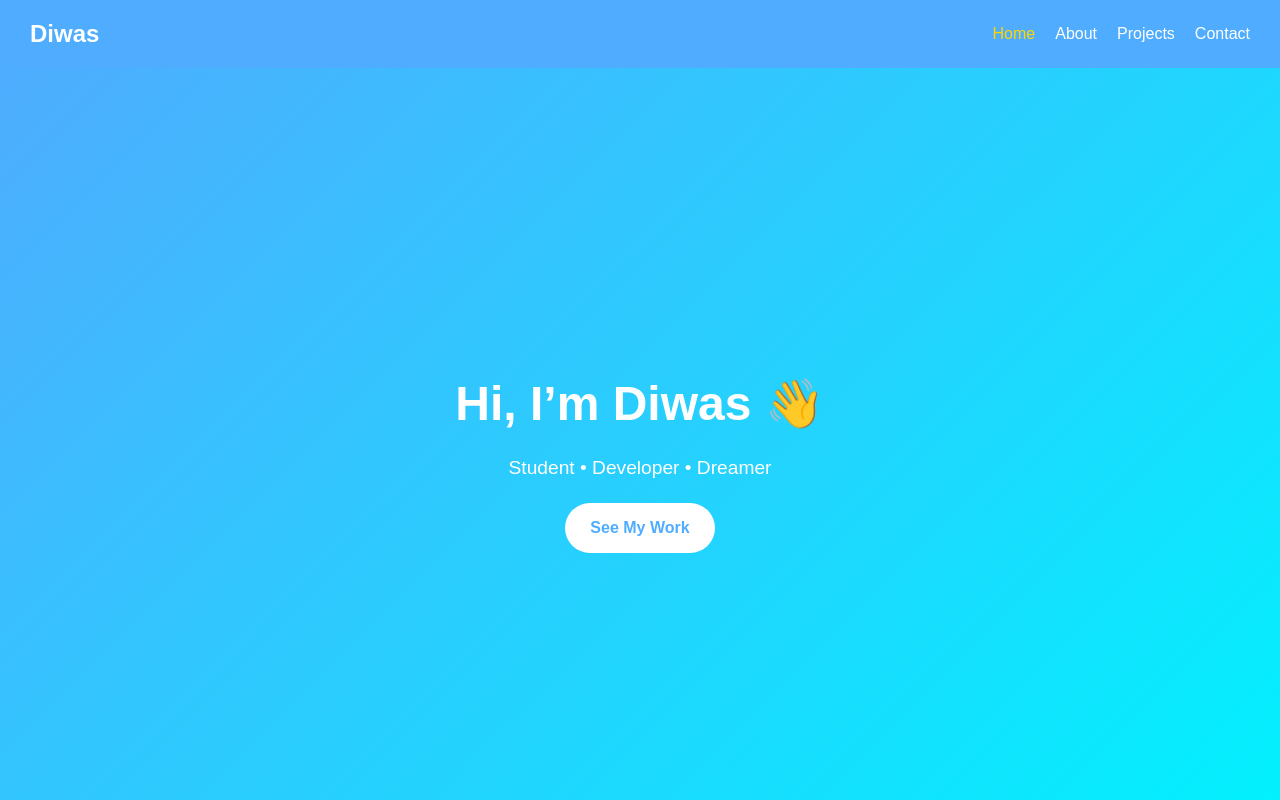
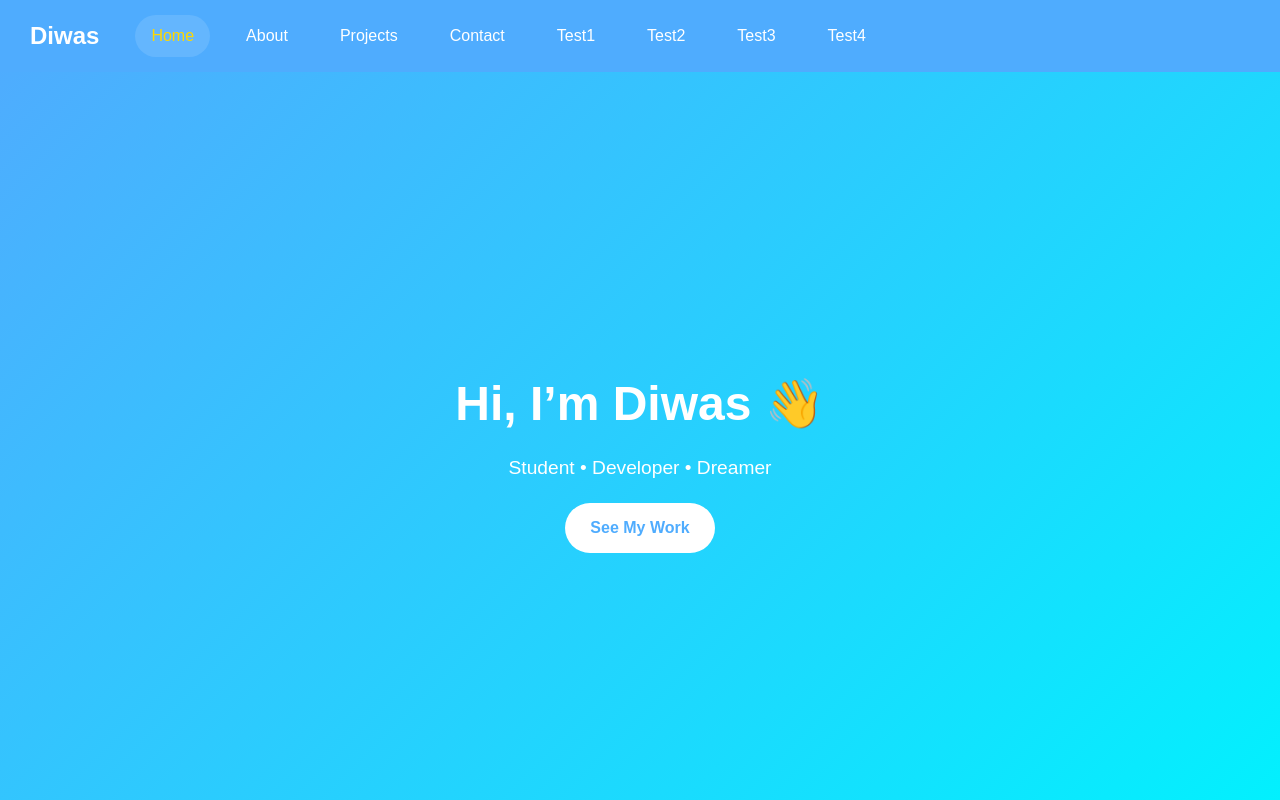
Before and after one commit to techdiwas/techdiwas.github.io, a plain HTML site: page index.html in a window 1280 px wide. Shown: the top 800 px of the page. Drawn offline with Linux system fonts and the light colour scheme.

Commit message:
website: scroll header section
Signed-off-by: techdiwas <diwasneupane652@gmail.com>

```diff
--- a/index.html
+++ b/index.html
@@ -7,17 +7,25 @@
     <link rel="stylesheet" href="style.css" />
 </head>
 <body>
-    <nav>
+    <!-- Horizontally scrollable nav -->
+    <nav class="scroll-header">
         <div class="logo">Diwas</div>
+        <div class="horizontal-scroll">
             <ul>
                 <li><a href="#home" class="active">Home</a></li>
                 <li><a href="#about">About</a></li>
                 <li><a href="#projects">Projects</a></li>
                 <li><a href="#contact">Contact</a></li>
+                <!-- Add more items to demonstrate scrolling -->
+                <li><a href="#test1">Test1</a></li>
+                <li><a href="#test2">Test2</a></li>
+                <li><a href="#test3">Test3</a></li>
+                <li><a href="#test4">Test4</a></li>
             </ul>
+        </div>
     </nav>
 
-    <!-- Scrollable Tech Tags Section -->
+    <!-- Scrollable Tech Tags Section (unchanged) -->
     <div class="scrollable-top">
       <div class="scroll-item">Home</div>
       <div class="scroll-item">About</div>
--- a/style.css
+++ b/style.css
@@ -13,13 +13,12 @@ body {
     line-height: 1.6;
 }
 
-/* Navbar */
-nav {
+/* Horizontally scrollable nav header */
+nav.scroll-header {
     display: flex;
-    justify-content: space-between;
     align-items: center;
     background: #4facfe;
-    padding: 15px 30px;
+    padding: 15px 0 15px 30px;
     position: fixed;
     width: 100%;
     top: 0;
@@ -27,30 +26,64 @@ nav {
     color: white;
 }
 
-nav .logo {
+nav.scroll-header .logo {
     font-size: 1.5rem;
     font-weight: bold;
+    margin-right: 16px;
+    flex-shrink: 0;
 }
 
-nav ul {
-    display: flex;
-    list-style: none;
+nav.scroll-header .horizontal-scroll {
+    overflow-x: auto;
+    white-space: nowrap;
+    flex: 1 1 auto;
+    scrollbar-width: none;
 }
 
-nav ul li {
+nav.scroll-header .horizontal-scroll::-webkit-scrollbar {
+    display: none;
+}
+
+nav.scroll-header ul {
+    display: inline-flex;
+    list-style: none;
+    white-space: nowrap;
+    padding-right: 30px;
+}
+
+nav.scroll-header ul li {
     margin-left: 20px;
 }
 
-nav ul li a {
+nav.scroll-header ul li a {
     color: white;
     text-decoration: none;
     font-weight: 500;
     transition: color 0.3s;
+    padding: 8px 16px;
+    border-radius: 999px;
+    display: inline-block;
+    font-size: 1rem;
 }
 
-nav ul li a.active,
-nav ul li a:hover {
+nav.scroll-header ul li a.active,
+nav.scroll-header ul li a:hover {
     color: #ffd700;
+    background: rgba(255,255,255,0.12);
+}
+
+@media (max-width: 700px) {
+    nav.scroll-header .logo {
+        font-size: 1.2rem;
+        margin-right: 8px;
+    }
+    nav.scroll-header ul li {
+        margin-left: 10px;
+    }
+    nav.scroll-header ul li a {
+        font-size: 0.92rem;
+        padding: 7px 12px;
+    }
 }
 
 /* Hero Section */
@@ -142,6 +175,7 @@ footer {
     color: #777;
 }
 
+/* Existing scrollable-top section */
 .scrollable-top {
   overflow-x: auto;
   white-space: nowrap;
```
Lines whose indentation alone changed are shown as unchanged.
